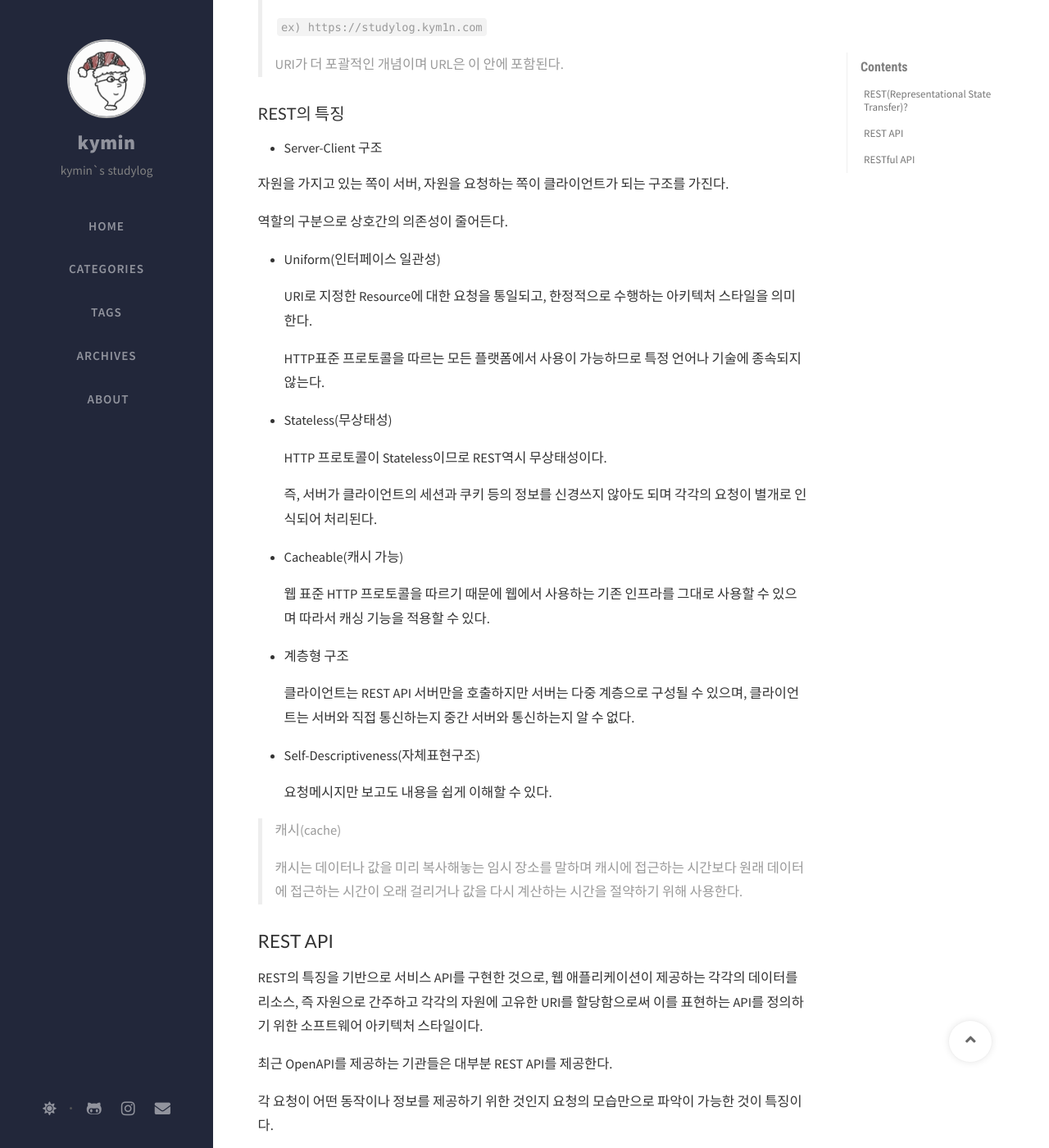
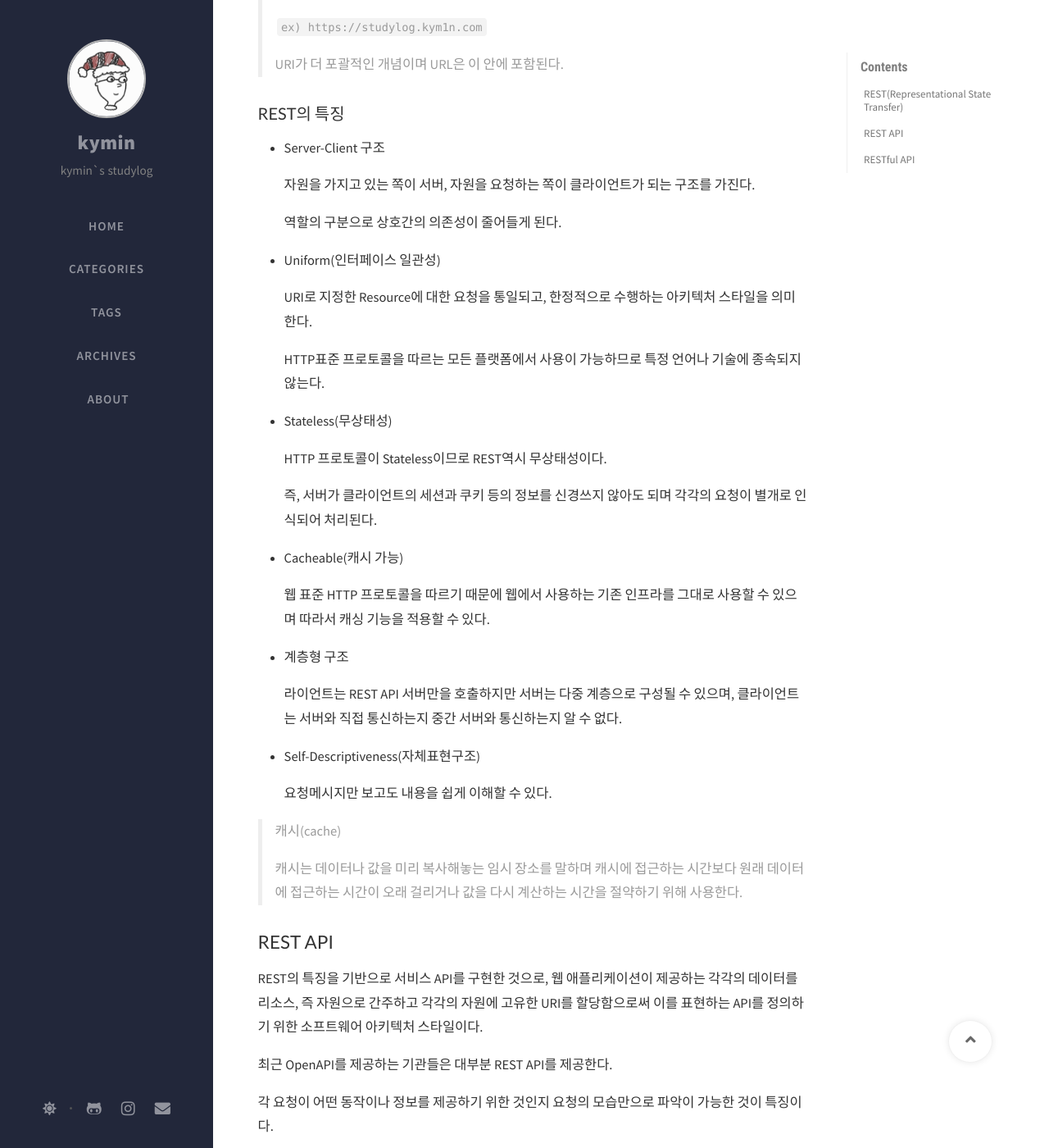
Before and after one commit to Kyoung-M1N/kyoung-M1N.github.io, a Jekyll site: the page built from _posts/etc/2024-01-05-[API]RESTfulAPI.md, in a window 1280 px wide and 1400 px high, scrolled down 905 px. Shown: the whole window at 82% size. Built offline with Jekyll 4.4.1, drawn with Linux system fonts in a browser that asks for light colours; nearby versions of some CDN libraries; comment, search, counter and statistics services are not loaded; some of the changed text lies outside the part shown.

Commit message:
docs: 포스트 수정

```diff
--- a/_posts/etc/2024-01-05-[API]RESTfulAPI.md
+++ b/_posts/etc/2024-01-05-[API]RESTfulAPI.md
@@ -7,7 +7,7 @@ tags: [api]
 
 ---
 
-## REST(Representational State Transfer)?
+## REST(Representational State Transfer)
 
 ### API(Application programming Interface)?
 
@@ -39,11 +39,11 @@ REST는 API의 작동 방식에 대한 조건을 부과하는 소프트웨어
 
 ### REST의 특징
 
--  Server-Client 구조
+- Server-Client 구조
 
   자원을 가지고 있는 쪽이 서버, 자원을 요청하는 쪽이 클라이언트가 되는 구조를 가진다.
 
-  역할의 구분으로 상호간의 의존성이 줄어든다.
+  역할의 구분으로 상호간의 의존성이 줄어들게 된다.
 
 - Uniform(인터페이스 일관성)
 
@@ -63,7 +63,7 @@ REST는 API의 작동 방식에 대한 조건을 부과하는 소프트웨어
 
 - 계층형 구조
 
-  클라이언트는 REST API 서버만을 호출하지만 서버는 다중 계층으로 구성될 수 있으며, 클라이언트는 서버와 직접 통신하는지 중간 서버와 통신하는지 알 수 없다.
+  라이언트는 REST API 서버만을 호출하지만 서버는 다중 계층으로 구성될 수 있으며, 클라이언트는 서버와 직접 통신하는지 중간 서버와 통신하는지 알 수 없다.
 
 - Self-Descriptiveness(자체표현구조)
 
```
